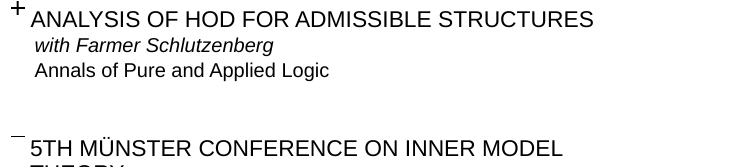
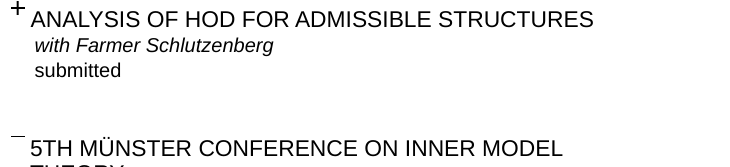
Before and after one commit to jan-kruschewski/jan-kruschewski.github.io, a plain HTML site: page index.html in a window 1280 px wide. Shown: the part 633-800 px from the top of the page, 550-1280 px from the left. Drawn offline with Linux system fonts and the light colour scheme.

Commit message:
Update index.html

```diff
--- a/index.html
+++ b/index.html
@@ -125,7 +125,7 @@
                   <h3>
                     <span class="bold uppercase">Analysis of HOD for Admissible Structures</span><br>
                         <i class="author">with Farmer Schlutzenberg</i><br>
-                        <span class="author">Annals of Pure and Applied Logic</span>
+                        <span class="author">submitted</span>
                   </h3>
                 </button>
                 <div class="accordion-content" aria-hidden="true">
```
